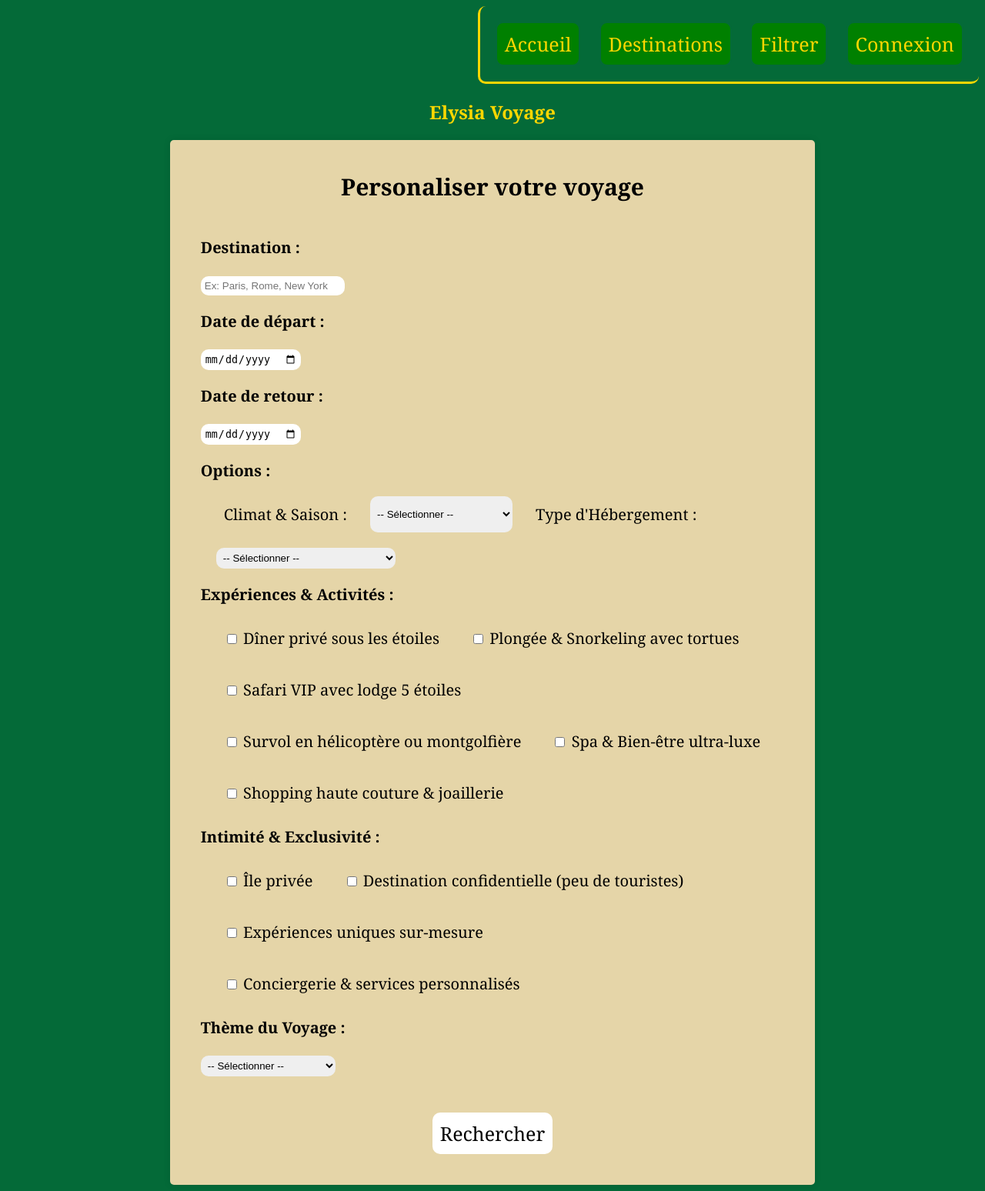
After one commit to celiast05/ClickJourney, a PHP site: page /filtrage.html in a window 1280 px wide. The commit adds this page. Shown: the whole page at 77% size. Run offline with PHP 8.4, Linux system fonts and the light colour scheme.

Commit message:
Page de filtrage créée

```diff
--- a/accueil.html
+++ b/accueil.html
@@ -12,6 +12,7 @@
         <nav>
           <button><a href="accueil.html">Accueil</a></button>
           <button><a href="presentation.html">Destinations</a></button>
+          <button><a href="filtrage.html">Filtrer</a></button>
           <button><a href="connexion.html">Connexion</a></button>
         </nav>
       </div>
--- /dev/null
+++ b/filtrage.html
@@ -0,0 +1,163 @@
+<!DOCTYPE html>
+<html lang="fr">
+  <head>
+    <meta charset="UTF-8" />
+    <meta name="viewport" content="width=device-width, initial-scale=1.0" />
+    <link rel="stylesheet" type="text/css" href="stylesheet.css" />
+    <title>Customisation</title>
+  </head>
+  <body>
+    <header>
+      <div class="menu">
+        <nav>
+          <button><a href="accueil.html">Accueil</a></button>
+          <button><a href="presentation.html">Destinations</a></button>
+          <button><a href="filtrage.html">Filtrer</a></button>
+          <button><a href="connexion.html">Connexion</a></button>
+        </nav>
+      </div>
+      <h2>Elysia Voyage</h2>
+    </header>
+    <div class="container">
+      <h2>Personaliser votre voyage</h2>
+      <form action="recherche_voyage.php" method="POST">
+        <!-- Destination -->
+        <label for="destination" class="header">Destination :</label>
+        <input
+          type="text"
+          id="destination"
+          name="destination"
+          placeholder="Ex: Paris, Rome, New York"
+        />
+
+        <!-- Dates -->
+        <label for="date_depart" class="header">Date de départ :</label>
+        <input type="date" id="date_depart" name="date_depart" />
+
+        <label for="date_retour" class="header">Date de retour :</label>
+        <input type="date" id="date_retour" name="date_retour" />
+
+        <!-- Options supplémentaires -->
+        <label class="header">Options :</label>
+        <div class="checkbox-group">
+          <!-- Climat & Saison -->
+          <label for="climat_saison">Climat & Saison :</label>
+          <select id="climat_saison" name="climat_saison">
+            <option value="">-- Sélectionner --</option>
+            <option value="tropical_ensoleille">Tropical & Ensoleillé</option>
+            <option value="douceur_mediterraneenne">
+              Douceur Méditerranéenne
+            </option>
+            <option value="hiver_chic_neige">Hiver Chic & Neige</option>
+            <option value="printemps_fleuri">Printemps Fleuri</option>
+            <option value="automne_dore">Automne Doré</option>
+          </select>
+
+          <!-- Type d'Hébergement -->
+          <label for="hebergement">Type d'Hébergement :</label>
+          <select id="hebergement" name="hebergement">
+            <option value="">-- Sélectionner --</option>
+            <option value="villas_privees">Villas privées sur pilotis</option>
+            <option value="hotels_resorts_5">Hôtels & Resorts 5 étoiles</option>
+            <option value="yachts_croisieres">
+              Yachts & Croisières privées
+            </option>
+            <option value="chateaux_demeures">
+              Châteaux & Demeures historiques
+            </option>
+            <option value="lodges_safari">Lodges & Safari Lodges</option>
+          </select>
+        </div>
+        <!-- Expériences & Activités -->
+        <label class="header">Expériences & Activités :</label>
+        <div class="checkbox-group">
+          <label
+            ><input type="checkbox" name="activites[]" value="diner_prive" />
+            Dîner privé sous les étoiles</label
+          >
+          <label
+            ><input
+              type="checkbox"
+              name="activites[]"
+              value="plongee_tortues"
+            />
+            Plongée & Snorkeling avec tortues</label
+          >
+          <label
+            ><input type="checkbox" name="activites[]" value="safari_vip" />
+            Safari VIP avec lodge 5 étoiles</label
+          >
+          <label
+            ><input
+              type="checkbox"
+              name="activites[]"
+              value="survol_helicoptere"
+            />
+            Survol en hélicoptère ou montgolfière</label
+          >
+          <label
+            ><input type="checkbox" name="activites[]" value="spa_bien_etre" />
+            Spa & Bien-être ultra-luxe</label
+          >
+          <label
+            ><input
+              type="checkbox"
+              name="activites[]"
+              value="shopping_haut_couture"
+            />
+            Shopping haute couture & joaillerie</label
+          >
+        </div>
+        <!-- Intimité & Exclusivité -->
+        <label class="header">Intimité & Exclusivité :</label>
+        <div class="checkbox-group">
+          <label
+            ><input type="checkbox" name="exclusivite[]" value="ile_privee" />
+            Île privée</label
+          >
+          <label
+            ><input
+              type="checkbox"
+              name="exclusivite[]"
+              value="destination_confidentielle"
+            />
+            Destination confidentielle (peu de touristes)</label
+          >
+          <label
+            ><input
+              type="checkbox"
+              name="exclusivite[]"
+              value="experiences_sur_mesure"
+            />
+            Expériences uniques sur-mesure</label
+          >
+          <label
+            ><input
+              type="checkbox"
+              name="exclusivite[]"
+              value="conciergerie_personnalisee"
+            />
+            Conciergerie & services personnalisés</label
+          >
+        </div>
+
+        <!-- Thème du Voyage -->
+        <label for="theme_voyage" class="header">Thème du Voyage :</label>
+        <div>
+          <select id="theme_voyage" name="theme_voyage">
+            <option value="">-- Sélectionner --</option>
+            <option value="romantique_feerique">Romantique & Féérique</option>
+            <option value="aventure_exploration">Aventure & Exploration</option>
+            <option value="culture_histoire">Culture & Histoire</option>
+            <option value="detente_bien_etre">Détente & Bien-être</option>
+            <option value="gastronomie_enologie">Gastronomie & Enologie</option>
+          </select>
+        </div>
+        <br />
+
+        <!-- Bouton de soumission -->
+        <button id="b2" type="submit">Rechercher</button>
+      </form>
+    </div>
+  </body>
+</html>
--- a/presentation.html
+++ b/presentation.html
@@ -12,6 +12,7 @@
       <nav>
         <button><a href="accueil.html">Accueil</a></button>
         <button><a href="presentation.html">Destinations</a></button>
+        <button><a href="filtrage.html">Filtrer</a></button>
         <button><a href="connexion.html">Connexion</a></button>
       </nav>
     </div>
@@ -20,8 +21,8 @@
     <main>
         <h2>L'élégance du Voyage, la magie de l'Amour</h2>
 
-        <form name="search" method="post" action="#">
-                <input class="search" id="i1" type="text" placeholder="Rechercher..."><button id="b1" type="submit" ><img src="Images/loupe.png" alt="loupe"></button>
+        <form name="search" id="search" method="post" action="#">
+                <input type="text" placeholder="Rechercher..."><button  type="submit" ><img src="Images/loupe.png" alt="loupe"></button>
         </form>
     </main>
 </body>
--- a/stylesheet.css
+++ b/stylesheet.css
@@ -44,14 +44,6 @@ h1 {
   font-weight: bold;
 }
 
-h2 {
-  font-size: 18px;
-}
-
-h3 {
-  font-size: 16px;
-}
-
 a {
   text-decoration: none;
   color: #ffd700;
@@ -79,7 +71,7 @@ button img {
   margin-top: -5px;
 }
 
-form {
+#search {
   display: flex;
   background-color: inherit;
   padding: 200px;
@@ -87,19 +79,19 @@ form {
   outline: none;
 }
 
-#b1 {
+#search button {
   margin: 0;
   padding: 0 0 10px 10px;
   background-color: inherit;
   border: 0;
 }
 
-#b1 img {
+#search img {
   width: 40px;
   padding: 5px;
 }
 
-#i1 {
+#search input {
   border: 2px solid white;
   background-color: transparent;
   border-radius: 40px;
@@ -109,10 +101,69 @@ form {
   color: white;
 }
 
-#i1:focus {
+#search input:focus {
   outline: none;
 }
 
-#i1::placeholder {
+#search input::placeholder {
   color: white;
 }
+
+.container {
+  width: 60%;
+  max-width: 900px;
+  font-size: 20px;
+  color: black;
+  background: rgb(229, 213, 168);
+  padding: 40px;
+  border-radius: 5px;
+  box-shadow: 0 0 10px rgba(0, 0, 0, 0.1);
+  margin: auto;
+  text-align: left;
+}
+
+.container h2 {
+  font-size: 30px;
+  text-align: center;
+  margin-top: 0;
+}
+
+.container label {
+  padding: 10px;
+  display: block;
+}
+
+.container .header {
+  padding: 20px 0 20px 0;
+  font-weight: bold;
+}
+
+.container input,
+select {
+  border-radius: 10px;
+  border: 0;
+  padding: 5px;
+}
+
+.container input:focus {
+  outline: solid 2px antiquewhite;
+}
+
+.checkbox-group {
+  display: flex;
+  flex-wrap: wrap;
+  gap: 20px;
+  margin-left: 20px;
+}
+
+.checkbox-group label + input[type="checkbox"] {
+  font-weight: normal;
+  margin-right: 100px;
+}
+
+.container button {
+  background-color: white;
+  border: antiquewhite;
+  display: block; /* Le bouton devient un bloc */
+  margin: 20px auto 0;
+}
```
Lines whose indentation alone changed are shown as unchanged.
